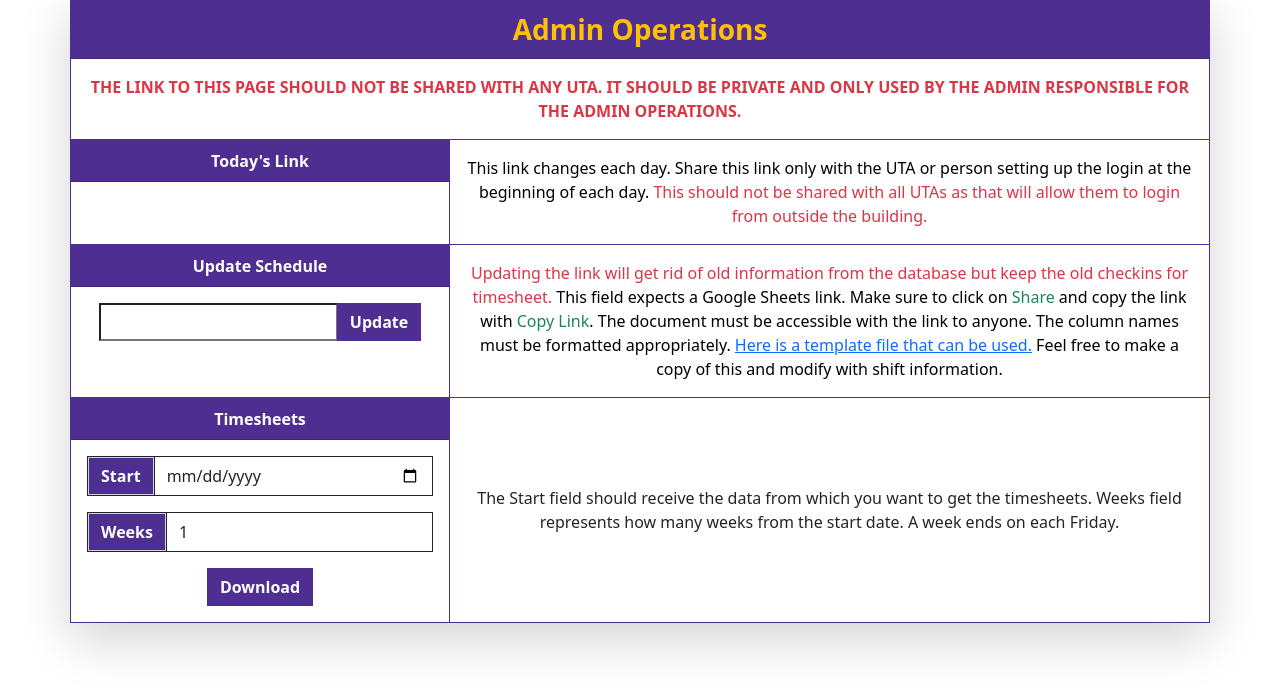
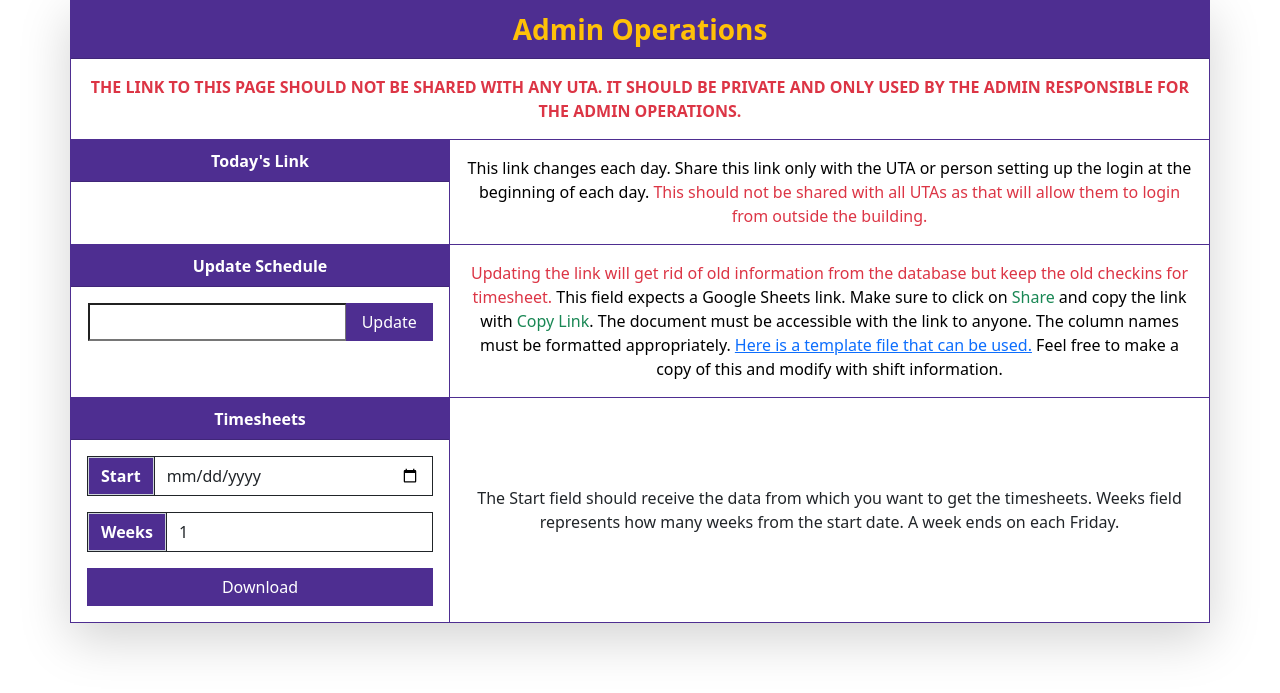
Before and after one commit to Proto007/UTA-Management-System, a Django app: page /6d975d9e9f5e6d5a461ded16097ec288/ in a window 1280 px wide. Shown: the part 49-742 px from the top of the page. Run offline with Django 4.2, Linux system fonts and the light colour scheme; data that the repository does not hold is empty.

Commit message:
apply button styles to be consistent throughout

```diff
--- a/uta_management_system/templates/adminpage.html
+++ b/uta_management_system/templates/adminpage.html
@@ -10,6 +10,11 @@
         <script src="https://cdn.jsdelivr.net/npm/bootstrap@5.2.3/dist/js/bootstrap.min.js" integrity="sha384-cuYeSxntonz0PPNlHhBs68uyIAVpIIOZZ5JqeqvYYIcEL727kskC66kF92t6Xl2V" crossorigin="anonymous"></script>
         <link rel="stylesheet" href="https://cdn.jsdelivr.net/npm/bootstrap@5.2.3/dist/css/bootstrap.min.css" integrity="sha384-rbsA2VBKQhggwzxH7pPCaAqO46MgnOM80zW1RWuH61DGLwZJEdK2Kadq2F9CUG65" crossorigin="anonymous">
         <script src="{% static "script.js" %}"></script>
+        <style>
+            button:hover{
+                opacity: .75;
+            }
+        </style>
     </head>
     {% if messages %}
         {% for message in messages %}
@@ -45,8 +50,8 @@
                 <div class="card-header rounded-0 text-white fw-bold" style="background-color:#4e2e91;">Update Schedule</div>
                 <div class="card-body">
                     <form method="POST" class="input-group d-flex justify-content-center">
-                        <input type='url' name='file_link'>
-                        <button class="btn rounded-0 text-white fw-bold" type='submit' style="background-color: #4e2e91;">Update</button>
+                        <input type='url' name='file_link' class="w-75">
+                        <button class="btn rounded-0 text-white w-25" type='submit' style="background-color: #4e2e91;">Update</button>
                     </form>
                 </div>
             </div>
@@ -67,7 +72,7 @@
                             <div class="border border-dark input-group-prepend"> <span class="input-group-text rounded-0 text-white fw-bold" style="background-color:#4e2e91;">Weeks</span></div>
                             <input class="border border-dark form-control rounded-0" type="number" value="1" min="0" max="5" name="weeks" required>
                         </div>
-                        <button class="btn rounded-0 text-white fw-bold" type='submit' name="timesheet" value="True" style="background-color:#4e2e91;">Download</button>
+                        <button class="btn rounded-0 text-white w-100" type='submit' name="timesheet" value="True" style="background-color:#4e2e91;">Download</button>
                     </form>
                 </div>
             </div>
--- a/uta_management_system/templates/checkin.html
+++ b/uta_management_system/templates/checkin.html
@@ -23,6 +23,9 @@
                 position: absolute;
                 z-index: 100;
                 right: 16px;
+            }
+            button:hover{
+                opacity: .75;
             }
         </style>
     </head>
@@ -123,7 +126,7 @@
                                 </label><br>
                             {% endif %}
                             <div class="d-grid gap-2">
-                                <button class="btn btn btn-outline-secondary shadow-none" type="submit">Checkin</button>
+                                <button class="btn text-white shadow-none" type="submit" style="background-color:#4e2e91;">Checkin</button>
                             </div>
                         </form>
                     {% endif %}
```
